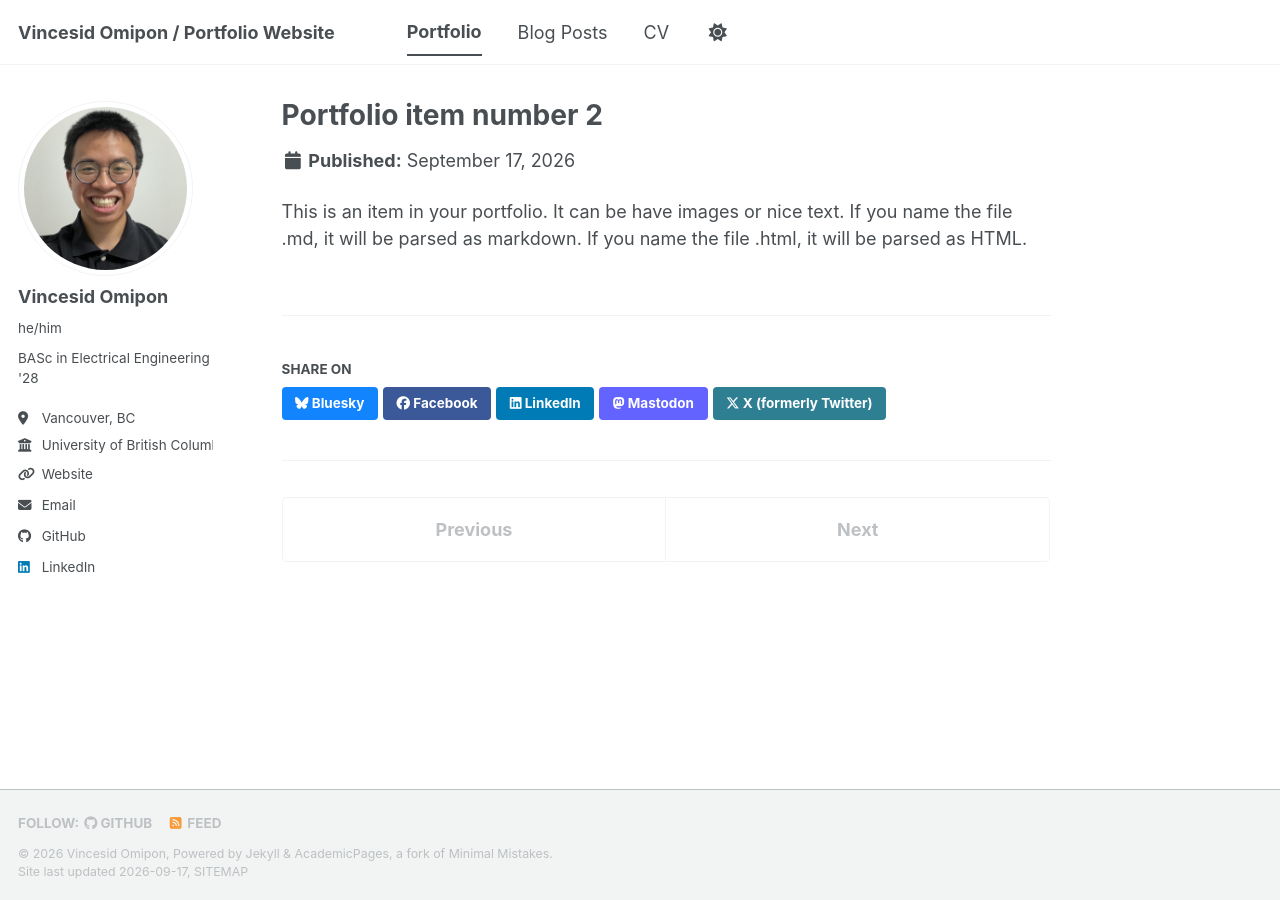
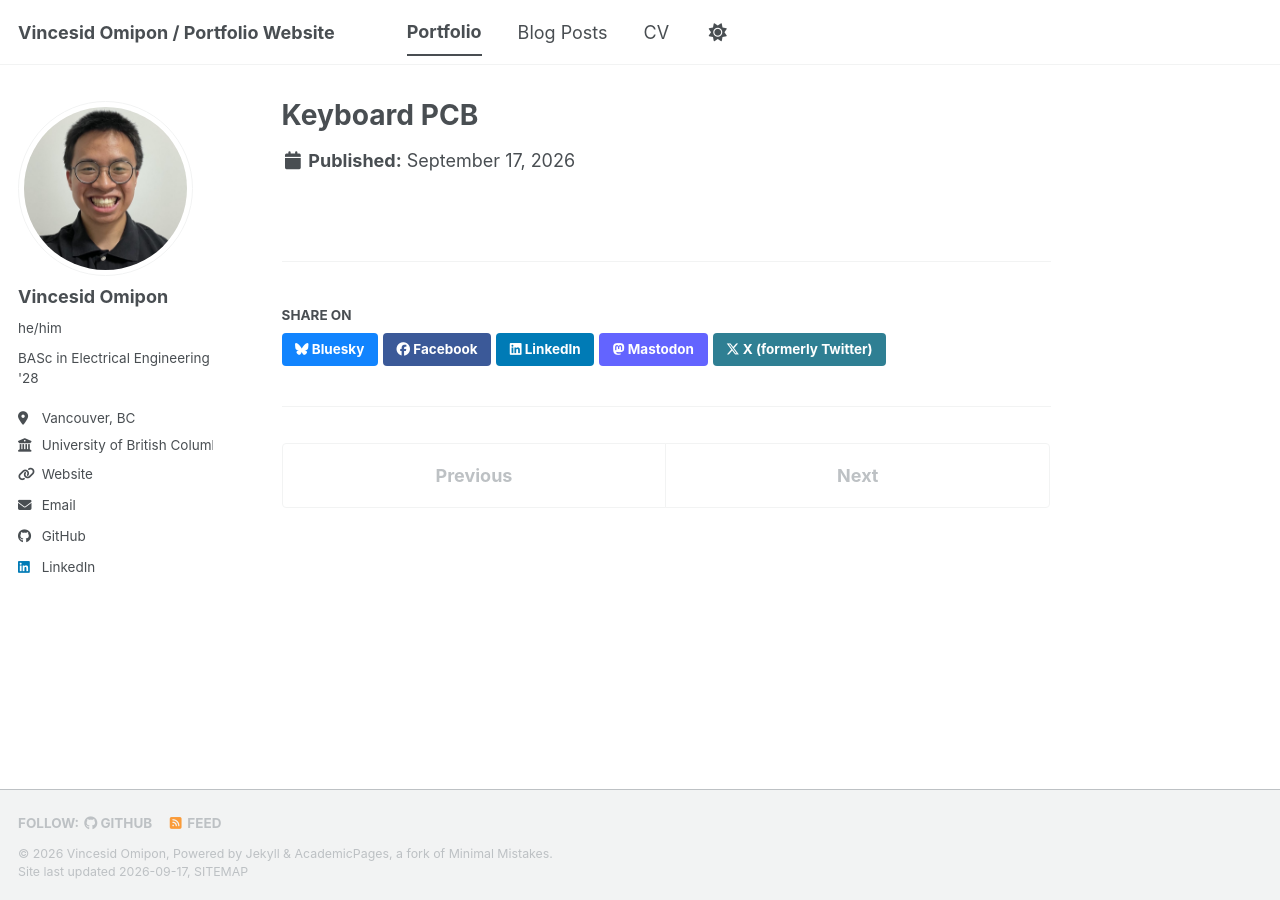
Before and after one commit to vinceomipon/vinceomipon.github.io, a Jekyll site: the page built from _portfolio/portfolio-2.md, in a window 1280 px wide. Built offline with Jekyll 4.4.1, drawn with Linux system fonts in a browser that asks for light colours; a style sheet for code colours, icons or effects is not loaded.

Commit message:
Finish emulator writeup, begin keyboard writeup.

```diff
--- a/_portfolio/portfolio-2.html
+++ /dev/null
@@ -1,7 +0,0 @@
----
-title: "Portfolio item number 2"
-excerpt: "Short description of portfolio item number 2 <br/><img src='/images/500x300.png'>"
-collection: portfolio
----
-
-This is an item in your portfolio. It can be have images or nice text. If you name the file .md, it will be parsed as markdown. If you name the file .html, it will be parsed as HTML.
--- /dev/null
+++ b/_portfolio/portfolio-2.md
@@ -0,0 +1,5 @@
+---
+title: "Keyboard PCB"
+excerpt: "PCB Design of a keyboard using MX switches and a RP2040<br/><img src='/images/kb_pcb.png'>"
+collection: portfolio
+---
```
Also changed, not shown: _portfolio/portfolio-1.md (+18 -3 lines), images/kb_pcb.png (added), images/pcb.png (added), images/pcb_both_layer.png (added), images/pcb_layer_one.png (added), images/pcb_layer_two.png (added), images/pcb_schematic.png (added), images/tht_pcb.png (added).
